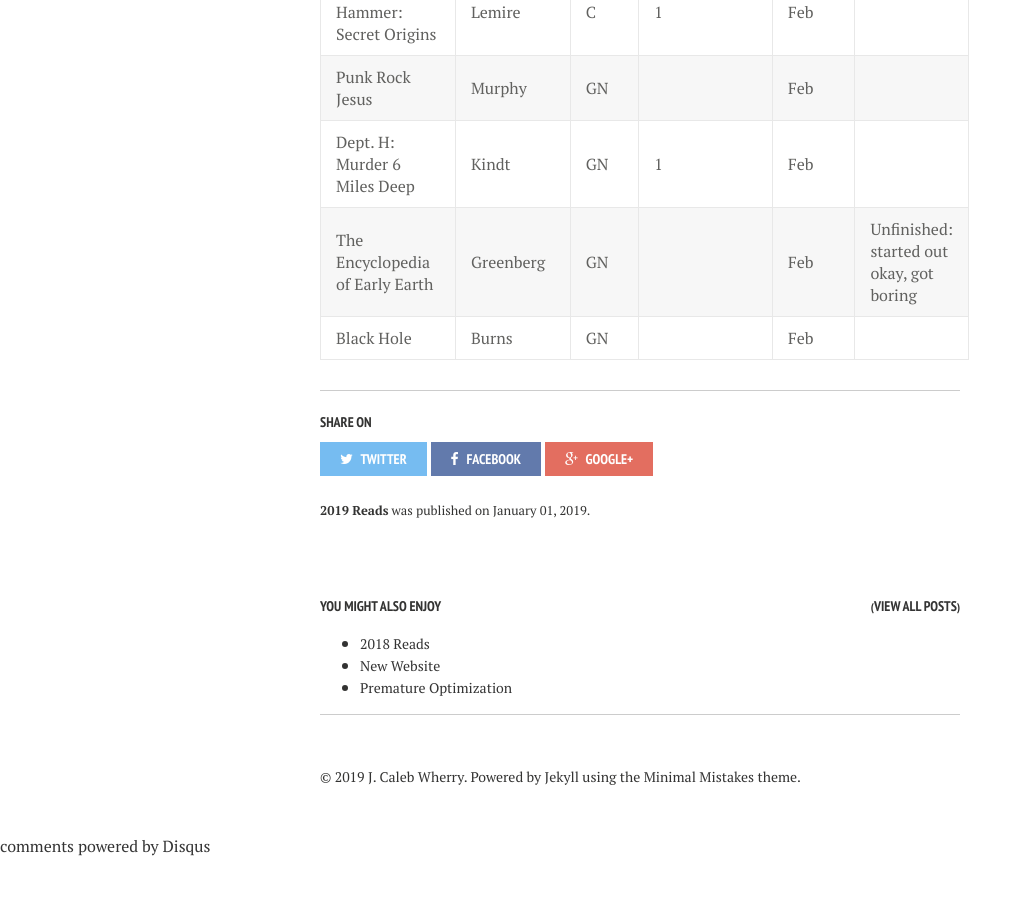
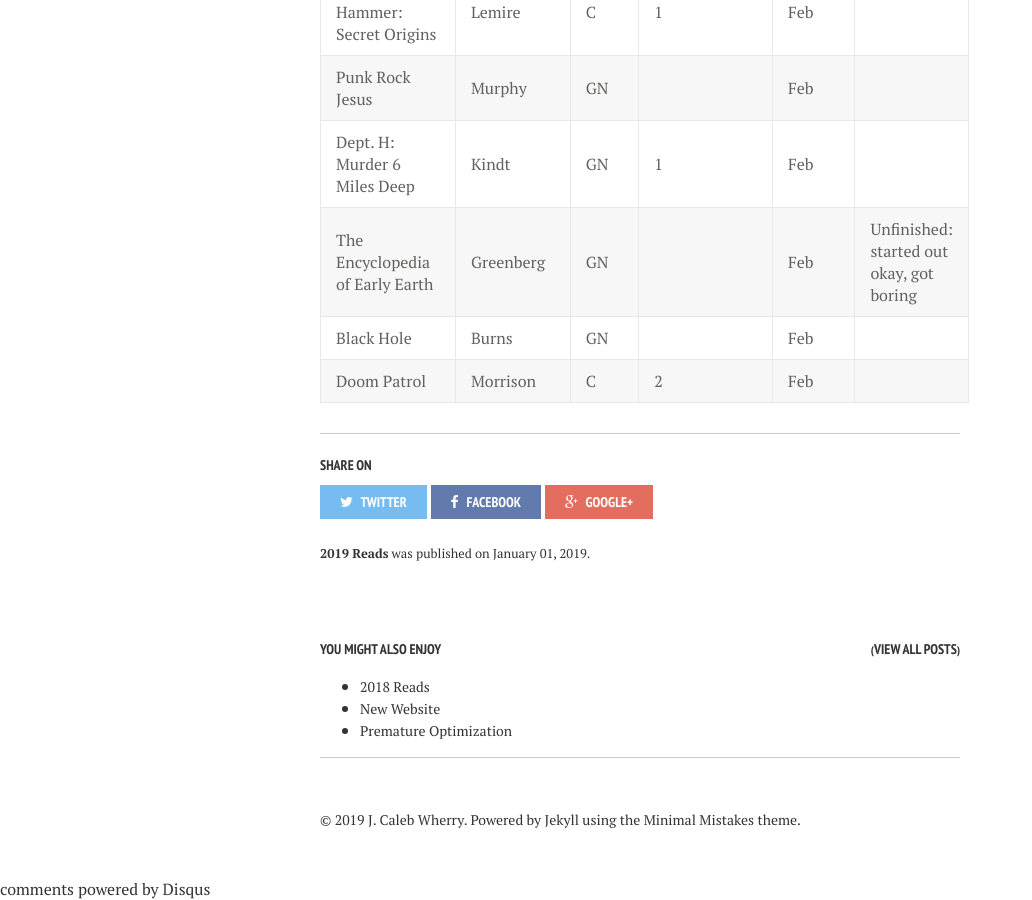
Before and after one commit to calebwherry/calebwherry.github.io, a Jekyll site: the page built from _posts/2019-01-01-2019-Reads.md, in a window 1280 px wide and 900 px high, scrolled down 3214 px. Shown: the whole window, without its empty margins (0-1032 px from the left). Built offline with Jekyll 4.4.1, drawn with Linux system fonts in a browser that asks for light colours; nearby versions of some CDN libraries; comment, search, counter and statistics services are not loaded; before the commit the page ends 4071 px from its top, so only the background shows below that.

Commit message:
Added 2019 read

```diff
--- a/_posts/2019-01-01-2019-Reads.md
+++ b/_posts/2019-01-01-2019-Reads.md
@@ -66,3 +66,4 @@ Note: Under 'Issue/Volume', '#' denotes a single comic issue. Otherwise, it is a
 | Dept. H: Murder 6 Miles Deep           | Kindt      | GN    | 1            | Feb          |                                               |
 | The Encyclopedia of Early Earth        | Greenberg  | GN    |              | Feb          | Unfinished: started out okay, got boring      |
 | Black Hole                             | Burns      | GN    |              | Feb          |                                               |
+| Doom Patrol                            | Morrison   | C     | 2            | Feb          |                                               |
```
